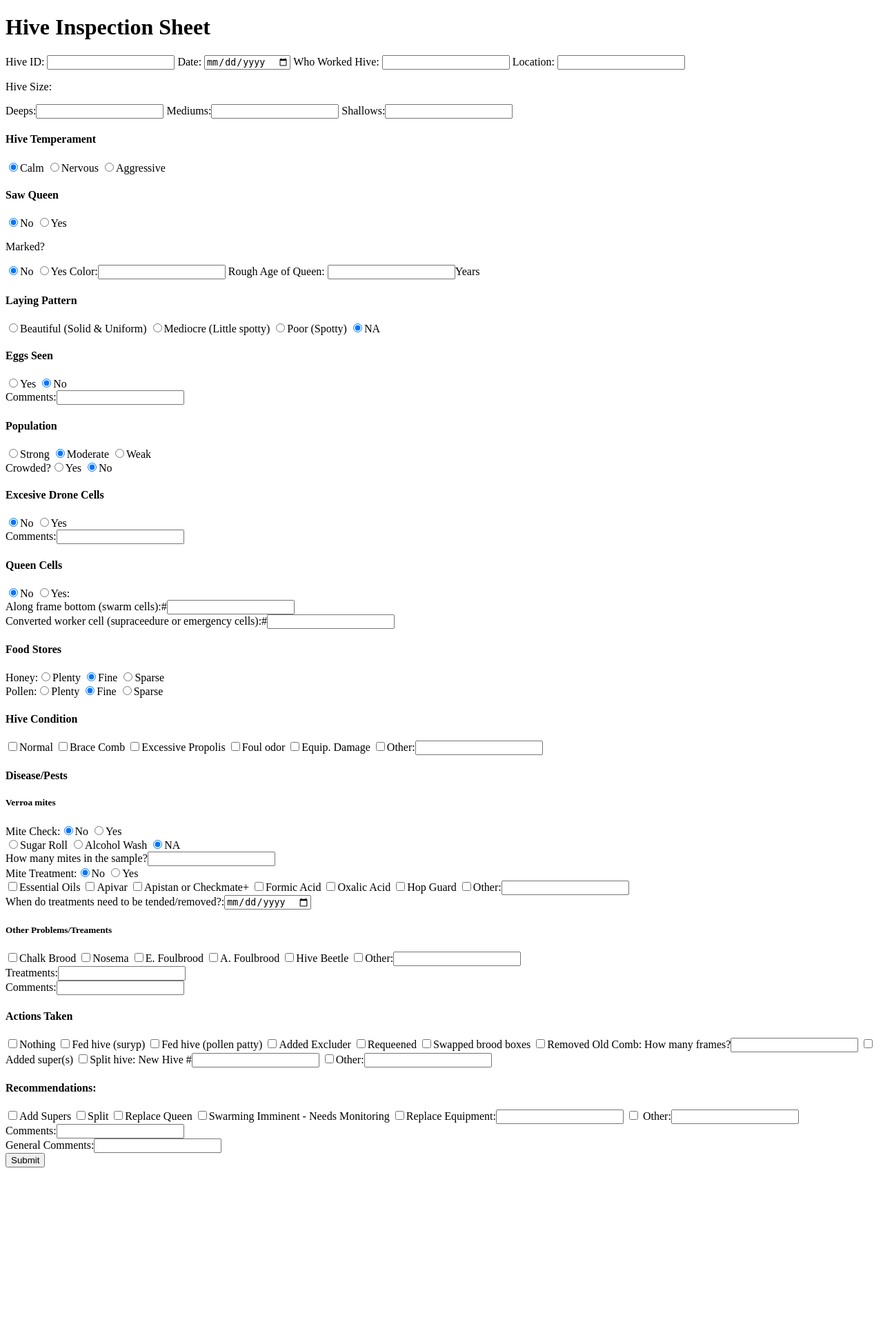
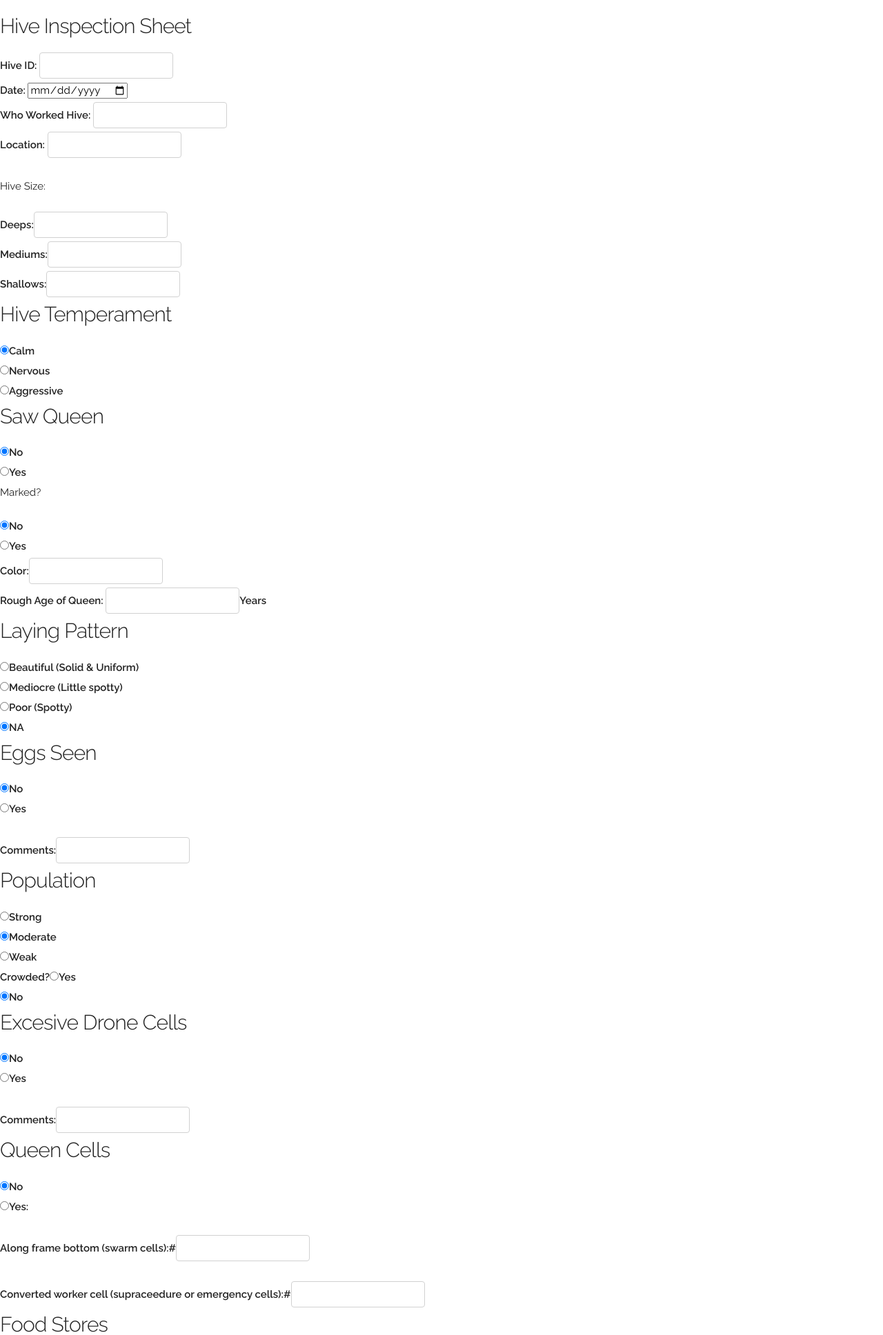
Before and after one commit to DivergentMind/Beeple, a PHP site: page /beeple.php in a window 1280 px wide. Shown: the top 1936 px of the page at 69% size. Before the commit the page ends 1693 px from the top, so only its background shows below. Run offline with PHP 8.4, Linux system fonts and the light colour scheme; some libraries are stand-ins or nearby versions.

Commit message:
Adjusted label tags and added a css boilerplate

```diff
--- a/beeple.html
+++ b/beeple.html
@@ -1,6 +1,7 @@
 <!DOCTYPE html>
 <head>
     <title>Beeple</title>
+    <link rel="stylesheet" type="text/css" href="style.css">
 </head>
 
 <body>
--- a/beeple.php
+++ b/beeple.php
@@ -14,6 +14,22 @@ if ( ! empty( $_POST ) ) {echo('line 9 '); print_r($_POST);
 <!DOCTYPE html>
 <head>
     <title>Beeple</title>
+    <link rel="stylesheet" type="text/css" href="style.css">
+
+      <meta charset="utf-8">
+  <title>Your page title here :)</title>
+  <meta name="description" content="">
+  <meta name="author" content="">
+  <meta name="viewport" content="width=device-width, initial-scale=1">
+
+  <!-- FONT –––––––––––––––––––––––––––––––––––––––––––––––––– -->
+  <link href="//fonts.googleapis.com/css?family=Raleway:400,300,600" rel="stylesheet" type="text/css">
+
+  <!-- CSS –––––––––––––––––––––––––––––––––––––––––––––––––– -->
+  <link rel="stylesheet" href="css/normalize.css">
+  <link rel="stylesheet" href="css/skeleton.css">
+
+
 </head>
 
 <body>
--- /dev/null
+++ b/style.css
@@ -0,0 +1,418 @@
+/*
+* Skeleton V2.0.4
+* Copyright 2014, Dave Gamache
+* www.getskeleton.com
+* Free to use under the MIT license.
+* http://www.opensource.org/licenses/mit-license.php
+* 12/29/2014
+*/
+
+
+/* Table of contents
+––––––––––––––––––––––––––––––––––––––––––––––––––
+- Grid
+- Base Styles
+- Typography
+- Links
+- Buttons
+- Forms
+- Lists
+- Code
+- Tables
+- Spacing
+- Utilities
+- Clearing
+- Media Queries
+*/
+
+
+/* Grid
+–––––––––––––––––––––––––––––––––––––––––––––––––– */
+.container {
+  position: relative;
+  width: 100%;
+  max-width: 960px;
+  margin: 0 auto;
+  padding: 0 20px;
+  box-sizing: border-box; }
+.column,
+.columns {
+  width: 100%;
+  float: left;
+  box-sizing: border-box; }
+
+/* For devices larger than 400px */
+@media (min-width: 400px) {
+  .container {
+    width: 85%;
+    padding: 0; }
+}
+
+/* For devices larger than 550px */
+@media (min-width: 550px) {
+  .container {
+    width: 80%; }
+  .column,
+  .columns {
+    margin-left: 4%; }
+  .column:first-child,
+  .columns:first-child {
+    margin-left: 0; }
+
+  .one.column,
+  .one.columns                    { width: 4.66666666667%; }
+  .two.columns                    { width: 13.3333333333%; }
+  .three.columns                  { width: 22%;            }
+  .four.columns                   { width: 30.6666666667%; }
+  .five.columns                   { width: 39.3333333333%; }
+  .six.columns                    { width: 48%;            }
+  .seven.columns                  { width: 56.6666666667%; }
+  .eight.columns                  { width: 65.3333333333%; }
+  .nine.columns                   { width: 74.0%;          }
+  .ten.columns                    { width: 82.6666666667%; }
+  .eleven.columns                 { width: 91.3333333333%; }
+  .twelve.columns                 { width: 100%; margin-left: 0; }
+
+  .one-third.column               { width: 30.6666666667%; }
+  .two-thirds.column              { width: 65.3333333333%; }
+
+  .one-half.column                { width: 48%; }
+
+  /* Offsets */
+  .offset-by-one.column,
+  .offset-by-one.columns          { margin-left: 8.66666666667%; }
+  .offset-by-two.column,
+  .offset-by-two.columns          { margin-left: 17.3333333333%; }
+  .offset-by-three.column,
+  .offset-by-three.columns        { margin-left: 26%;            }
+  .offset-by-four.column,
+  .offset-by-four.columns         { margin-left: 34.6666666667%; }
+  .offset-by-five.column,
+  .offset-by-five.columns         { margin-left: 43.3333333333%; }
+  .offset-by-six.column,
+  .offset-by-six.columns          { margin-left: 52%;            }
+  .offset-by-seven.column,
+  .offset-by-seven.columns        { margin-left: 60.6666666667%; }
+  .offset-by-eight.column,
+  .offset-by-eight.columns        { margin-left: 69.3333333333%; }
+  .offset-by-nine.column,
+  .offset-by-nine.columns         { margin-left: 78.0%;          }
+  .offset-by-ten.column,
+  .offset-by-ten.columns          { margin-left: 86.6666666667%; }
+  .offset-by-eleven.column,
+  .offset-by-eleven.columns       { margin-left: 95.3333333333%; }
+
+  .offset-by-one-third.column,
+  .offset-by-one-third.columns    { margin-left: 34.6666666667%; }
+  .offset-by-two-thirds.column,
+  .offset-by-two-thirds.columns   { margin-left: 69.3333333333%; }
+
+  .offset-by-one-half.column,
+  .offset-by-one-half.columns     { margin-left: 52%; }
+
+}
+
+
+/* Base Styles
+–––––––––––––––––––––––––––––––––––––––––––––––––– */
+/* NOTE
+html is set to 62.5% so that all the REM measurements throughout Skeleton
+are based on 10px sizing. So basically 1.5rem = 15px :) */
+html {
+  font-size: 62.5%; }
+body {
+  font-size: 1.5em; /* currently ems cause chrome bug misinterpreting rems on body element */
+  line-height: 1.6;
+  font-weight: 400;
+  font-family: "Raleway", "HelveticaNeue", "Helvetica Neue", Helvetica, Arial, sans-serif;
+  color: #222; }
+
+
+/* Typography
+–––––––––––––––––––––––––––––––––––––––––––––––––– */
+h1, h2, h3, h4, h5, h6 {
+  margin-top: 0;
+  margin-bottom: 2rem;
+  font-weight: 300; }
+h1 { font-size: 4.0rem; line-height: 1.2;  letter-spacing: -.1rem;}
+h2 { font-size: 3.6rem; line-height: 1.25; letter-spacing: -.1rem; }
+h3 { font-size: 3.0rem; line-height: 1.3;  letter-spacing: -.1rem; }
+h4 { font-size: 2.4rem; line-height: 1.35; letter-spacing: -.08rem; }
+h5 { font-size: 1.8rem; line-height: 1.5;  letter-spacing: -.05rem; }
+h6 { font-size: 1.5rem; line-height: 1.6;  letter-spacing: 0; }
+
+/* Larger than phablet */
+@media (min-width: 550px) {
+  h1 { font-size: 5.0rem; }
+  h2 { font-size: 4.2rem; }
+  h3 { font-size: 3.6rem; }
+  h4 { font-size: 3.0rem; }
+  h5 { font-size: 2.4rem; }
+  h6 { font-size: 1.5rem; }
+}
+
+p {
+  margin-top: 0; }
+
+
+/* Links
+–––––––––––––––––––––––––––––––––––––––––––––––––– */
+a {
+  color: #1EAEDB; }
+a:hover {
+  color: #0FA0CE; }
+
+
+/* Buttons
+–––––––––––––––––––––––––––––––––––––––––––––––––– */
+.button,
+button,
+input[type="submit"],
+input[type="reset"],
+input[type="button"] {
+  display: inline-block;
+  height: 38px;
+  padding: 0 30px;
+  color: #555;
+  text-align: center;
+  font-size: 11px;
+  font-weight: 600;
+  line-height: 38px;
+  letter-spacing: .1rem;
+  text-transform: uppercase;
+  text-decoration: none;
+  white-space: nowrap;
+  background-color: transparent;
+  border-radius: 4px;
+  border: 1px solid #bbb;
+  cursor: pointer;
+  box-sizing: border-box; }
+.button:hover,
+button:hover,
+input[type="submit"]:hover,
+input[type="reset"]:hover,
+input[type="button"]:hover,
+.button:focus,
+button:focus,
+input[type="submit"]:focus,
+input[type="reset"]:focus,
+input[type="button"]:focus {
+  color: #333;
+  border-color: #888;
+  outline: 0; }
+.button.button-primary,
+button.button-primary,
+input[type="submit"].button-primary,
+input[type="reset"].button-primary,
+input[type="button"].button-primary {
+  color: #FFF;
+  background-color: #33C3F0;
+  border-color: #33C3F0; }
+.button.button-primary:hover,
+button.button-primary:hover,
+input[type="submit"].button-primary:hover,
+input[type="reset"].button-primary:hover,
+input[type="button"].button-primary:hover,
+.button.button-primary:focus,
+button.button-primary:focus,
+input[type="submit"].button-primary:focus,
+input[type="reset"].button-primary:focus,
+input[type="button"].button-primary:focus {
+  color: #FFF;
+  background-color: #1EAEDB;
+  border-color: #1EAEDB; }
+
+
+/* Forms
+–––––––––––––––––––––––––––––––––––––––––––––––––– */
+input[type="email"],
+input[type="number"],
+input[type="search"],
+input[type="text"],
+input[type="tel"],
+input[type="url"],
+input[type="password"],
+textarea,
+select {
+  height: 38px;
+  padding: 6px 10px; /* The 6px vertically centers text on FF, ignored by Webkit */
+  background-color: #fff;
+  border: 1px solid #D1D1D1;
+  border-radius: 4px;
+  box-shadow: none;
+  box-sizing: border-box; }
+/* Removes awkward default styles on some inputs for iOS */
+input[type="email"],
+input[type="number"],
+input[type="search"],
+input[type="text"],
+input[type="tel"],
+input[type="url"],
+input[type="password"],
+textarea {
+  -webkit-appearance: none;
+     -moz-appearance: none;
+          appearance: none; }
+textarea {
+  min-height: 65px;
+  padding-top: 6px;
+  padding-bottom: 6px; }
+input[type="email"]:focus,
+input[type="number"]:focus,
+input[type="search"]:focus,
+input[type="text"]:focus,
+input[type="tel"]:focus,
+input[type="url"]:focus,
+input[type="password"]:focus,
+textarea:focus,
+select:focus {
+  border: 1px solid #33C3F0;
+  outline: 0; }
+label,
+legend {
+  display: block;
+  margin-bottom: .5rem;
+  font-weight: 600; }
+fieldset {
+  padding: 0;
+  border-width: 0; }
+input[type="checkbox"],
+input[type="radio"] {
+  display: inline; }
+label > .label-body {
+  display: inline-block;
+  margin-left: .5rem;
+  font-weight: normal; }
+
+
+/* Lists
+–––––––––––––––––––––––––––––––––––––––––––––––––– */
+ul {
+  list-style: circle inside; }
+ol {
+  list-style: decimal inside; }
+ol, ul {
+  padding-left: 0;
+  margin-top: 0; }
+ul ul,
+ul ol,
+ol ol,
+ol ul {
+  margin: 1.5rem 0 1.5rem 3rem;
+  font-size: 90%; }
+li {
+  margin-bottom: 1rem; }
+
+
+/* Code
+–––––––––––––––––––––––––––––––––––––––––––––––––– */
+code {
+  padding: .2rem .5rem;
+  margin: 0 .2rem;
+  font-size: 90%;
+  white-space: nowrap;
+  background: #F1F1F1;
+  border: 1px solid #E1E1E1;
+  border-radius: 4px; }
+pre > code {
+  display: block;
+  padding: 1rem 1.5rem;
+  white-space: pre; }
+
+
+/* Tables
+–––––––––––––––––––––––––––––––––––––––––––––––––– */
+th,
+td {
+  padding: 12px 15px;
+  text-align: left;
+  border-bottom: 1px solid #E1E1E1; }
+th:first-child,
+td:first-child {
+  padding-left: 0; }
+th:last-child,
+td:last-child {
+  padding-right: 0; }
+
+
+/* Spacing
+–––––––––––––––––––––––––––––––––––––––––––––––––– */
+button,
+.button {
+  margin-bottom: 1rem; }
+input,
+textarea,
+select,
+fieldset {
+  margin-bottom: 1.5rem; }
+pre,
+blockquote,
+dl,
+figure,
+table,
+p,
+ul,
+ol,
+form {
+  margin-bottom: 2.5rem; }
+
+
+/* Utilities
+–––––––––––––––––––––––––––––––––––––––––––––––––– */
+.u-full-width {
+  width: 100%;
+  box-sizing: border-box; }
+.u-max-full-width {
+  max-width: 100%;
+  box-sizing: border-box; }
+.u-pull-right {
+  float: right; }
+.u-pull-left {
+  float: left; }
+
+
+/* Misc
+–––––––––––––––––––––––––––––––––––––––––––––––––– */
+hr {
+  margin-top: 3rem;
+  margin-bottom: 3.5rem;
+  border-width: 0;
+  border-top: 1px solid #E1E1E1; }
+
+
+/* Clearing
+–––––––––––––––––––––––––––––––––––––––––––––––––– */
+
+/* Self Clearing Goodness */
+.container:after,
+.row:after,
+.u-cf {
+  content: "";
+  display: table;
+  clear: both; }
+
+
+/* Media Queries
+–––––––––––––––––––––––––––––––––––––––––––––––––– */
+/*
+Note: The best way to structure the use of media queries is to create the queries
+near the relevant code. For example, if you wanted to change the styles for buttons
+on small devices, paste the mobile query code up in the buttons section and style it
+there.
+*/
+
+
+/* Larger than mobile */
+@media (min-width: 400px) {}
+
+/* Larger than phablet (also point when grid becomes active) */
+@media (min-width: 550px) {}
+
+/* Larger than tablet */
+@media (min-width: 750px) {}
+
+/* Larger than desktop */
+@media (min-width: 1000px) {}
+
+/* Larger than Desktop HD */
+@media (min-width: 1200px) {}
```
Also changed, not shown: other parts of beeple.php (+14 -8 lines).
